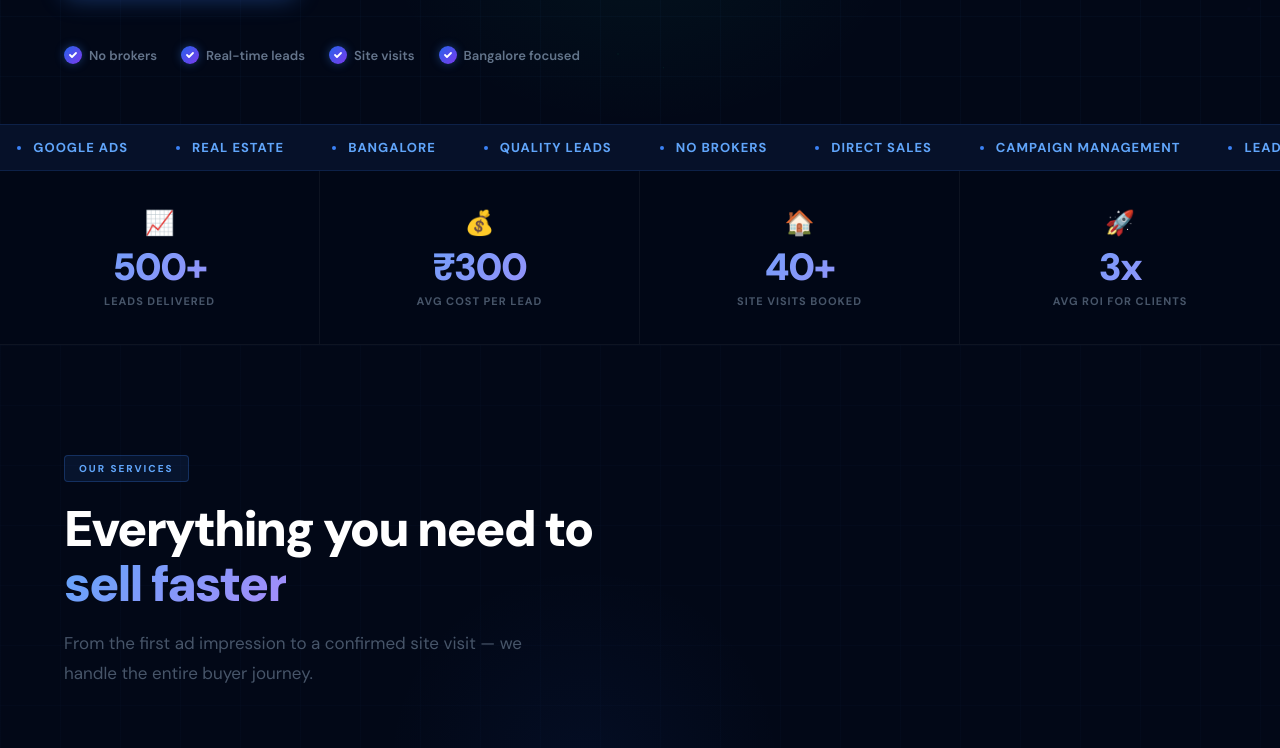
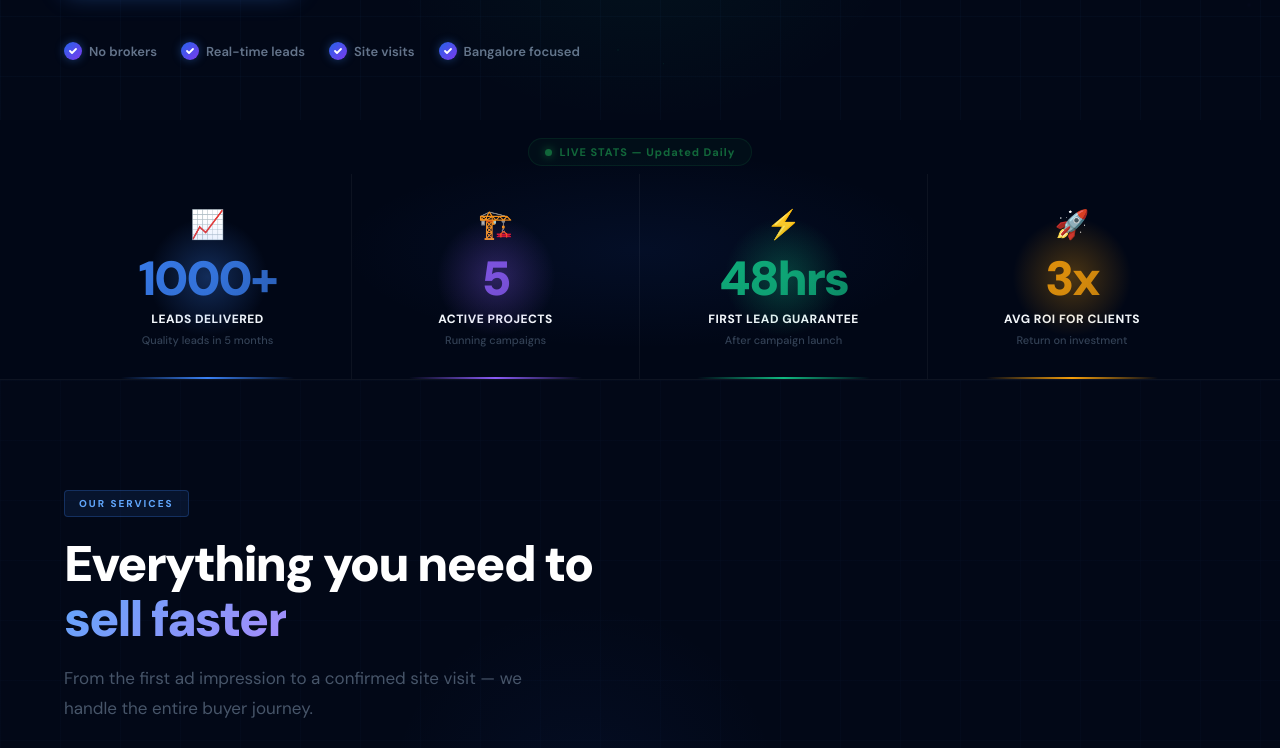
Before and after one commit to theleads535/theleads, a React (Create React App) app: page / in a window 1280 px wide. Shown: the part 869-1617 px from the top of the page. Built offline with nearby package versions, Linux system fonts and the light colour scheme.

Commit message:
update hero, stats, portfolio, remove sections

```diff
--- a/src/TheLeadsWebsite1.jsx
+++ b/src/TheLeadsWebsite1.jsx
@@ -118,10 +118,10 @@ const WHYS = [
 ];
 
 const STATS = [
-  { value: 500, suffix: "+", label: "Leads Delivered", icon: "📈" },
-  { value: 300, prefix: "₹", label: "Avg Cost Per Lead", icon: "💰" },
-  { value: 40, suffix: "+", label: "Site Visits Booked", icon: "🏠" },
-  { value: 3, suffix: "x", label: "Avg ROI For Clients", icon: "🚀" },
+  { value: 1000, suffix: "+", label: "Leads Delivered", icon: "📈", color: "#3b82f6", glow: "rgba(59,130,246,0.3)", desc: "Quality leads in 5 months" },
+  { value: 5, suffix: "", label: "Active Projects", icon: "🏗️", color: "#8b5cf6", glow: "rgba(139,92,246,0.3)", desc: "Running campaigns" },
+  { value: 48, suffix: "hrs", label: "First Lead Guarantee", icon: "⚡", color: "#10b981", glow: "rgba(16,185,129,0.3)", desc: "After campaign launch" },
+  { value: 3, suffix: "x", label: "Avg ROI For Clients", icon: "🚀", color: "#f59e0b", glow: "rgba(245,158,11,0.3)", desc: "Return on investment" },
 ];
 
 const TESTIMONIALS = [
@@ -347,7 +347,8 @@ export default function TheLeadsWebsite() {
                 style={{ width: 6, height: 6, borderRadius: "50%", background: "#22c55e", display: "inline-block", boxShadow: "0 0 8px #22c55e" }} />
               Bangalore's Real Estate Lead Experts
             </motion.div>
-<motion.h1 initial={{ opacity: 0, y: 30 }} animate={{ opacity: 1, y: 0 }} transition={{ duration: .7, delay: .38 }}
+
+                        <motion.h1 initial={{ opacity: 0, y: 30 }} animate={{ opacity: 1, y: 0 }} transition={{ duration: .7, delay: .38 }}
               style={{ fontSize: "clamp(36px,5vw,60px)", fontWeight: 900, lineHeight: 1.08, color: "#fff", marginBottom: 24, letterSpacing: "-2px" }}>
               Stop chasing buyers.<br />
               <motion.span initial={{ opacity: 0, x: -20 }} animate={{ opacity: 1, x: 0 }} transition={{ duration: .65, delay: .65 }}
@@ -356,8 +357,8 @@ export default function TheLeadsWebsite() {
               </motion.span>
             </motion.h1>
 
-            <motion.div initial={{ opacity: 0, y: 10 }} animate={{ opacity: 1, y: 0 }} transition={{ delay: .55 }}
-              style={{ marginBottom: 24, maxWidth: 560 }}>
+            <motion.div initial={{ opacity: 0, y: 10 }} animate={{ opacity: 1, y: 0 }} transition={{ delay: .5 }}
+              style={{ marginBottom: 20, maxWidth: 560 }}>
               <div style={{ display: "inline-flex", alignItems: "center", gap: 14, flexWrap: "wrap", padding: "16px 28px", borderRadius: 99, background: "linear-gradient(135deg,rgba(37,99,235,0.12),rgba(124,58,237,0.12))", border: "1px solid rgba(99,102,241,0.3)", backdropFilter: "blur(16px)", boxShadow: "0 0 32px rgba(99,102,241,0.12), inset 0 1px 0 rgba(255,255,255,0.06)" }}>
                 <motion.span animate={{ opacity: [1, 0.7, 1] }} transition={{ repeat: Infinity, duration: 2 }}
                   style={{ width: 8, height: 8, borderRadius: "50%", background: "#60a5fa", display: "inline-block", boxShadow: "0 0 10px #60a5fa", flexShrink: 0 }} />
@@ -454,30 +455,29 @@ export default function TheLeadsWebsite() {
         </div>
       </section>
 
-      {/* Marquee */}
-      <div style={{ background: "rgba(59,130,246,0.08)", borderTop: "1px solid rgba(59,130,246,0.15)", borderBottom: "1px solid rgba(59,130,246,0.15)", padding: "14px 0", overflow: "hidden" }}>
-        <div className="marquee-track" style={{ display: "flex", gap: 48, whiteSpace: "nowrap", width: "max-content" }}>
-          {[...MARQUEE_ITEMS, ...MARQUEE_ITEMS].map((item, i) => (
-            <span key={i} style={{ fontSize: 13, fontWeight: 700, color: "#60a5fa", letterSpacing: "1px", textTransform: "uppercase", display: "flex", alignItems: "center", gap: 12 }}>
-              <span style={{ width: 4, height: 4, borderRadius: "50%", background: "#3b82f6", display: "inline-block" }} />
-              {item}
-            </span>
-          ))}
+      {/* Stats — Live Counter Section */}
+      <div style={{ background: "rgba(2,8,23,0.98)", borderBottom: "1px solid rgba(255,255,255,0.05)", padding: "0 5%", position: "relative", overflow: "hidden" }}>
+        <div style={{ position: "absolute", top: "50%", left: "50%", transform: "translate(-50%,-50%)", width: 600, height: 200, background: "radial-gradient(ellipse,rgba(37,99,235,0.08) 0%,transparent 70%)", pointerEvents: "none" }} />
+        <div style={{ display: "flex", justifyContent: "center", padding: "18px 0 0" }}>
+          <motion.div animate={{ opacity: [1, 0.5, 1] }} transition={{ repeat: Infinity, duration: 2 }}
+            style={{ display: "inline-flex", alignItems: "center", gap: 8, background: "rgba(34,197,94,0.08)", border: "1px solid rgba(34,197,94,0.2)", borderRadius: 99, padding: "6px 16px", marginBottom: 8 }}>
+            <span style={{ width: 7, height: 7, borderRadius: "50%", background: "#22c55e", display: "inline-block", boxShadow: "0 0 8px #22c55e" }} />
+            <span style={{ fontSize: 11, fontWeight: 700, color: "#22c55e", letterSpacing: "1px" }}>LIVE STATS — Updated Daily</span>
+          </motion.div>
         </div>
-      </div>
-
-      {/* Stats */}
-      <div style={{ background: "rgba(2,8,23,0.95)", borderBottom: "1px solid rgba(255,255,255,0.05)" }}>
-        <div className="stats-grid" style={{ display: "grid", gridTemplateColumns: "repeat(4,1fr)", maxWidth: "100%" }}>
+        <div className="stats-grid" style={{ display: "grid", gridTemplateColumns: "repeat(4,1fr)", maxWidth: "100%", gap: 0 }}>
           {STATS.map((s, i) => (
             <FadeUp key={i} delay={i * .1}>
-              <motion.div whileHover={{ background: "rgba(59,130,246,0.08)" }}
-                style={{ padding: "36px 24px", textAlign: "center", borderRight: i < STATS.length - 1 ? "1px solid rgba(255,255,255,0.05)" : "none", transition: "background .2s" }}>
-                <div style={{ fontSize: 24, marginBottom: 10 }}>{s.icon}</div>
-                <div style={{ fontSize: 38, fontWeight: 900, color: "#fff", letterSpacing: "-1.5px", lineHeight: 1, background: "linear-gradient(135deg,#60a5fa,#a78bfa)", WebkitBackgroundClip: "text", WebkitTextFillColor: "transparent" }}>
-                  <Counter value={s.value} prefix={s.prefix || ""} suffix={s.suffix || ""} />
+              <motion.div whileHover={{ background: `rgba(${s.color === "#3b82f6" ? "59,130,246" : s.color === "#8b5cf6" ? "139,92,246" : s.color === "#10b981" ? "16,185,129" : "245,158,11"},0.06)` }}
+                style={{ padding: "32px 24px", textAlign: "center", borderRight: i < STATS.length - 1 ? "1px solid rgba(255,255,255,0.05)" : "none", transition: "background .2s", position: "relative", overflow: "hidden" }}>
+                <div style={{ position: "absolute", top: "50%", left: "50%", transform: "translate(-50%,-50%)", width: 120, height: 120, borderRadius: "50%", background: `radial-gradient(circle,${s.glow} 0%,transparent 70%)`, pointerEvents: "none" }} />
+                <motion.div whileHover={{ scale: 1.2, rotate: 10 }} style={{ fontSize: 28, marginBottom: 12, display: "inline-block" }}>{s.icon}</motion.div>
+                <div style={{ fontSize: 48, fontWeight: 900, letterSpacing: "-2px", lineHeight: 1, background: `linear-gradient(135deg,${s.color},${s.color}aa)`, WebkitBackgroundClip: "text", WebkitTextFillColor: "transparent", marginBottom: 8 }}>
+                  <Counter value={s.value} suffix={s.suffix || ""} prefix={s.prefix || ""} />
                 </div>
-                <div style={{ fontSize: 11, color: "#475569", marginTop: 8, fontWeight: 700, letterSpacing: "1px", textTransform: "uppercase" }}>{s.label}</div>
+                <div style={{ fontSize: 12, color: "#f1f5f9", fontWeight: 800, letterSpacing: "0.5px", marginBottom: 6, textTransform: "uppercase" }}>{s.label}</div>
+                <div style={{ fontSize: 11, color: "#334155", fontWeight: 500 }}>{s.desc}</div>
+                <div style={{ position: "absolute", bottom: 0, left: "20%", right: "20%", height: 2, background: `linear-gradient(90deg,transparent,${s.color},transparent)`, borderRadius: 2 }} />
               </motion.div>
             </FadeUp>
           ))}
@@ -554,25 +554,12 @@ export default function TheLeadsWebsite() {
       {/* Why us */}
       <section id="why-us" style={{ padding: "110px 5%", background: "#020817", position: "relative", overflow: "hidden" }}>
         <div style={{ position: "absolute", inset: 0, backgroundImage: "linear-gradient(rgba(139,92,246,0.02) 1px,transparent 1px),linear-gradient(90deg,rgba(139,92,246,0.02) 1px,transparent 1px)", backgroundSize: "60px 60px", pointerEvents: "none" }} />
-        {/* Property image strip */}
-        <div style={{ display: "grid", gridTemplateColumns: "repeat(4,1fr)", gap: 12, marginBottom: 64, borderRadius: 20, overflow: "hidden" }}>
-          {SECTION_IMAGES.map((img, i) => (
-            <motion.div key={i} whileHover={{ scale: 1.03 }} transition={{ duration: 0.3 }}
-              style={{ position: "relative", height: 160, overflow: "hidden", borderRadius: 12 }}>
-              <img src={img} alt="Property" style={{ width: "100%", height: "100%", objectFit: "cover" }} />
-              <div style={{ position: "absolute", inset: 0, background: "linear-gradient(135deg,rgba(37,99,235,0.5),rgba(124,58,237,0.4))" }} />
-              <div style={{ position: "absolute", bottom: 10, left: 12, fontSize: 10, fontWeight: 800, color: "#fff", letterSpacing: "1px", textTransform: "uppercase" }}>
-                {["Premium Apartments", "Luxury Villas", "Modern Plots", "Commercial Space"][i]}
-              </div>
-            </motion.div>
-          ))}
-        </div>
         <FadeUp>
           <div style={{ display: "inline-flex", alignItems: "center", gap: 8, background: "rgba(16,185,129,0.1)", border: "1px solid rgba(16,185,129,0.25)", color: "#34d399", fontSize: 10, fontWeight: 800, padding: "6px 14px", borderRadius: 4, marginBottom: 20, letterSpacing: "2px", textTransform: "uppercase" }}>Why TheLeads</div>
-          <h2 style={{ fontSize: "clamp(32px,4vw,50px)", fontWeight: 900, color: "#fff", marginBottom: 16, letterSpacing: "-2px", lineHeight: 1.1 }}>
-            Built for <span style={{ background: "linear-gradient(135deg,#34d399,#60a5fa)", WebkitBackgroundClip: "text", WebkitTextFillColor: "transparent" }}>builders</span>, not brokers
+          <h2 style={{ fontSize: "clamp(32px,4vw,50px)", fontWeight: 900, color: "#fff", marginBottom: 60, letterSpacing: "-2px", lineHeight: 1.1 }}>
+            Why choose{" "}
+            <span style={{ background: "linear-gradient(135deg,#34d399,#60a5fa)", WebkitBackgroundClip: "text", WebkitTextFillColor: "transparent", backgroundClip: "text" }}>TheLeads?</span>
           </h2>
-          <p style={{ fontSize: 17, color: "#475569", maxWidth: 500, lineHeight: 1.78, marginBottom: 60 }}>We exist to fix what's broken in real estate marketing.</p>
         </FadeUp>
         <div className="grid-2" style={{ display: "grid", gridTemplateColumns: "repeat(2,1fr)", gap: 20 }}>
           {WHYS.map((w, i) => (
@@ -613,9 +600,9 @@ export default function TheLeadsWebsite() {
               </div>
               <div style={{ display: "flex", gap: 24, flexWrap: "wrap" }}>
                 {[
-                  { value: "4", label: "Active Projects" },
-                  { value: "3+", label: "Months Running" },
-                  { value: "500+", label: "Leads Generated" },
+                  { value: "5", label: "Active Projects" },
+                  { value: "5+", label: "Months Running" },
+                  { value: "1000+", label: "Leads Generated" },
                 ].map((s, i) => (
                   <div key={i} style={{ textAlign: "center" }}>
                     <div style={{ fontSize: 32, fontWeight: 900, color: "#34d399", letterSpacing: "-1px" }}>{s.value}</div>
@@ -1064,110 +1051,6 @@ export default function TheLeadsWebsite() {
         </div>
       </section>
 
-      {/* Property Gallery */}
-      <section style={{ padding: "80px 5%", background: "#020817", position: "relative", overflow: "hidden" }}>
-        <FadeUp>
-          <div style={{ textAlign: "center", marginBottom: 48 }}>
-            <div style={{ display: "inline-flex", alignItems: "center", gap: 8, background: "rgba(59,130,246,0.1)", border: "1px solid rgba(59,130,246,0.25)", color: "#60a5fa", fontSize: 10, fontWeight: 800, padding: "6px 14px", borderRadius: 4, marginBottom: 20, letterSpacing: "2px", textTransform: "uppercase" }}>Property Gallery</div>
-            <h2 style={{ fontSize: "clamp(28px,4vw,44px)", fontWeight: 900, color: "#fff", marginBottom: 14, letterSpacing: "-2px", lineHeight: 1.1 }}>
-              Projects we <span style={{ background: "linear-gradient(135deg,#60a5fa,#a78bfa)", WebkitBackgroundClip: "text", WebkitTextFillColor: "transparent" }}>market</span> in Bangalore
-            </h2>
-            <p style={{ fontSize: 16, color: "#475569", maxWidth: 480, margin: "0 auto", lineHeight: 1.78 }}>From luxury apartments to premium villas — we generate leads for all types of real estate projects.</p>
-          </div>
-        </FadeUp>
-
-        {/* Masonry style grid */}
-        <div style={{ display: "grid", gridTemplateColumns: "repeat(3,1fr)", gridTemplateRows: "auto", gap: 16 }}>
-          {/* Large image left */}
-          <FadeUp delay={0}>
-            <motion.div whileHover={{ scale: 1.02 }} transition={{ duration: 0.3 }}
-              style={{ position: "relative", height: 340, borderRadius: 20, overflow: "hidden", gridRow: "span 2" }}>
-              <img src="https://images.unsplash.com/photo-1600596542815-ffad4c1539a9?w=600&q=60&fm=webp" alt="Luxury Apartment" style={{ width: "100%", height: "100%", objectFit: "cover" }} />
-              <div style={{ position: "absolute", inset: 0, background: "linear-gradient(to top, rgba(2,8,23,0.9) 0%, transparent 50%)" }} />
-              <div style={{ position: "absolute", bottom: 20, left: 20, right: 20 }}>
-                <div style={{ fontSize: 11, fontWeight: 800, color: "#60a5fa", letterSpacing: "1px", textTransform: "uppercase", marginBottom: 6 }}>Luxury Apartment</div>
-                <div style={{ fontSize: 17, fontWeight: 900, color: "#fff" }}>Premium 3BHK Living</div>
-                <div style={{ fontSize: 13, color: "rgba(255,255,255,0.6)", marginTop: 4 }}>Whitefield, Bangalore</div>
-              </div>
-            </motion.div>
-          </FadeUp>
-
-          {/* Top middle */}
-          <FadeUp delay={0.1}>
-            <motion.div whileHover={{ scale: 1.02 }} transition={{ duration: 0.3 }}
-              style={{ position: "relative", height: 160, borderRadius: 20, overflow: "hidden" }}>
-              <img src="https://images.unsplash.com/photo-1600585154340-be6161a56a0c?w=800&q=80" alt="Villa" style={{ width: "100%", height: "100%", objectFit: "cover" }} />
-              <div style={{ position: "absolute", inset: 0, background: "linear-gradient(to top, rgba(2,8,23,0.85) 0%, transparent 60%)" }} />
-              <div style={{ position: "absolute", bottom: 14, left: 16 }}>
-                <div style={{ fontSize: 13, fontWeight: 800, color: "#fff" }}>Luxury Villa</div>
-                <div style={{ fontSize: 11, color: "rgba(255,255,255,0.6)" }}>Sarjapur Road</div>
-              </div>
-            </motion.div>
-          </FadeUp>
-
-          {/* Top right */}
-          <FadeUp delay={0.15}>
-            <motion.div whileHover={{ scale: 1.02 }} transition={{ duration: 0.3 }}
-              style={{ position: "relative", height: 160, borderRadius: 20, overflow: "hidden" }}>
-              <img src="https://images.unsplash.com/photo-1613490493576-7fde63acd811?w=800&q=80" alt="Modern Home" style={{ width: "100%", height: "100%", objectFit: "cover" }} />
-              <div style={{ position: "absolute", inset: 0, background: "linear-gradient(to top, rgba(2,8,23,0.85) 0%, transparent 60%)" }} />
-              <div style={{ position: "absolute", bottom: 14, left: 16 }}>
-                <div style={{ fontSize: 13, fontWeight: 800, color: "#fff" }}>Modern Home</div>
-                <div style={{ fontSize: 11, color: "rgba(255,255,255,0.6)" }}>Devanahalli</div>
-              </div>
-            </motion.div>
-          </FadeUp>
-
-          {/* Bottom middle */}
-          <FadeUp delay={0.2}>
-            <motion.div whileHover={{ scale: 1.02 }} transition={{ duration: 0.3 }}
-              style={{ position: "relative", height: 160, borderRadius: 20, overflow: "hidden" }}>
-              <img src="https://images.unsplash.com/photo-1512917774080-9991f1c4c750?w=800&q=80" alt="Premium Plot" style={{ width: "100%", height: "100%", objectFit: "cover" }} />
-              <div style={{ position: "absolute", inset: 0, background: "linear-gradient(to top, rgba(2,8,23,0.85) 0%, transparent 60%)" }} />
-              <div style={{ position: "absolute", bottom: 14, left: 16 }}>
-                <div style={{ fontSize: 13, fontWeight: 800, color: "#fff" }}>Premium Plot</div>
-                <div style={{ fontSize: 11, color: "rgba(255,255,255,0.6)" }}>Attibele, Bangalore</div>
-              </div>
-            </motion.div>
-          </FadeUp>
-
-          {/* Bottom right */}
-          <FadeUp delay={0.25}>
-            <motion.div whileHover={{ scale: 1.02 }} transition={{ duration: 0.3 }}
-              style={{ position: "relative", height: 160, borderRadius: 20, overflow: "hidden" }}>
-              <img src="https://images.unsplash.com/photo-1580587771525-78b9dba3b914?w=800&q=80" alt="Commercial Space" style={{ width: "100%", height: "100%", objectFit: "cover" }} />
-              <div style={{ position: "absolute", inset: 0, background: "linear-gradient(to top, rgba(2,8,23,0.85) 0%, transparent 60%)" }} />
-              <div style={{ position: "absolute", bottom: 14, left: 16 }}>
-                <div style={{ fontSize: 13, fontWeight: 800, color: "#fff" }}>Commercial Space</div>
-                <div style={{ fontSize: 11, color: "rgba(255,255,255,0.6)" }}>Electronic City</div>
-              </div>
-            </motion.div>
-          </FadeUp>
-        </div>
-
-        {/* Bottom row */}
-        <div style={{ display: "grid", gridTemplateColumns: "repeat(3,1fr)", gap: 16, marginTop: 16 }}>
-          {[
-            { img: "https://images.unsplash.com/photo-1560448204-e02f11c3d0e2?w=800&q=80", title: "2BHK Apartment", location: "Chandapura" },
-            { img: "https://images.unsplash.com/photo-1582407947304-fd86f028f716?w=800&q=80", title: "Ready to Move", location: "Ramamurthy Nagar" },
-            { img: "https://images.unsplash.com/photo-1564013799919-ab600027ffc6?w=800&q=80", title: "Gated Community", location: "Anekal Road" },
-          ].map((item, i) => (
-            <FadeUp key={i} delay={i * 0.1}>
-              <motion.div whileHover={{ scale: 1.02 }} transition={{ duration: 0.3 }}
-                style={{ position: "relative", height: 180, borderRadius: 20, overflow: "hidden" }}>
-                <img src={item.img} alt={item.title} style={{ width: "100%", height: "100%", objectFit: "cover" }} />
-                <div style={{ position: "absolute", inset: 0, background: "linear-gradient(to top, rgba(2,8,23,0.9) 0%, transparent 55%)" }} />
-                <div style={{ position: "absolute", bottom: 16, left: 18 }}>
-                  <div style={{ fontSize: 14, fontWeight: 800, color: "#fff" }}>{item.title}</div>
-                  <div style={{ fontSize: 12, color: "rgba(255,255,255,0.6)", marginTop: 3 }}>📍 {item.location}</div>
-                </div>
-                <div style={{ position: "absolute", top: 14, right: 14, background: "rgba(34,197,94,0.9)", color: "#fff", fontSize: 9, fontWeight: 800, padding: "4px 10px", borderRadius: 99, letterSpacing: "1px" }}>● ACTIVE</div>
-              </motion.div>
-            </FadeUp>
-          ))}
-        </div>
-      </section>
-
       {/* FAQ */}
       <section style={{ padding: "110px 5%", background: "#020817" }}>
         <div style={{ maxWidth: 740, margin: "0 auto" }}>
```
